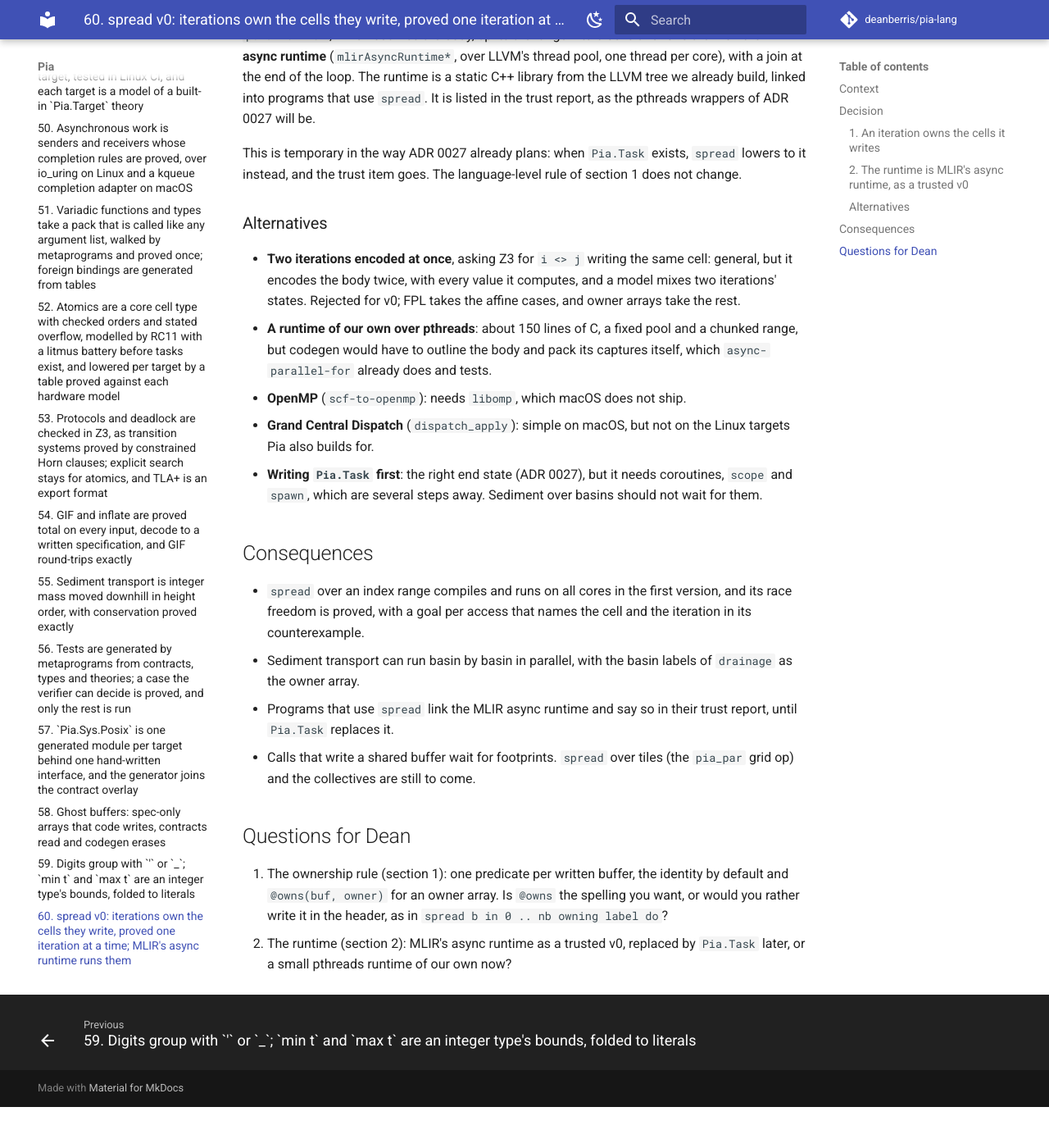
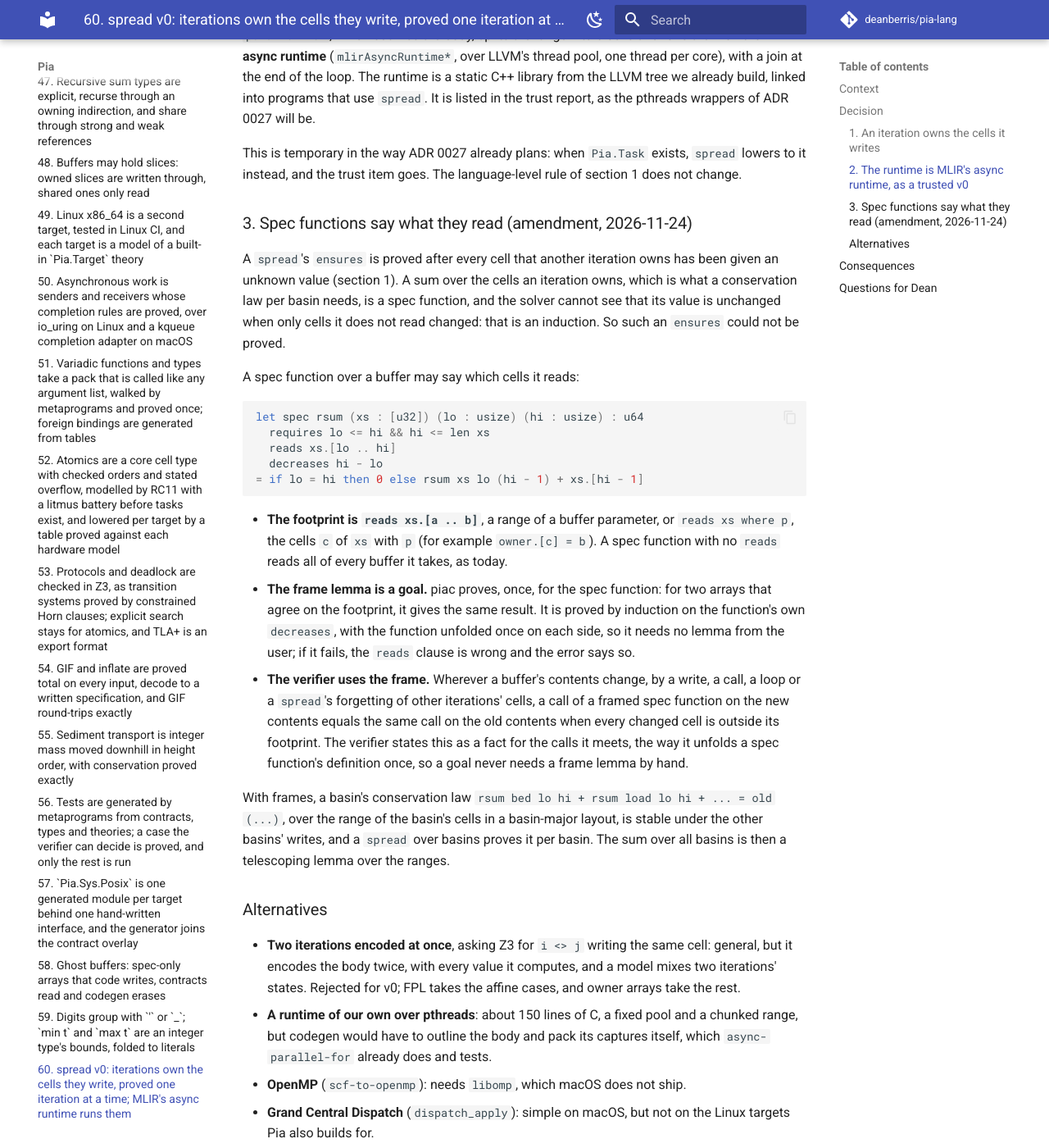
Before and after one commit to deanberris/pia-lang, an MkDocs documentation site: the page built from docs/adr/0060-spread-v0-ownership-and-runtime.md, in a window 1280 px wide and 1400 px high, scrolled down 2004 px. Shown: the whole window at 82% size. Built offline with MkDocs 1.6.1 and Material for MkDocs 9.7.7, drawn with Linux system fonts in a browser that asks for light colours; comment, search, counter and statistics services are not loaded; before the commit the page ends 3354 px from its top, so only the background shows below that; some of the changed text lies outside the part shown.

Commit message:
ADR 0060 amendment (Proposed): spec functions say what they read
Section 3: a spread's ensures is proved after other iterations' cells
are forgotten, and a sum over the cells an iteration owns cannot be
seen to survive that without induction. A spec function may now say
which cells it reads (reads xs.[a .. b], or reads xs where p); piac
proves the frame lemma once, by induction on its decreases, and the
verifier states the frame as a fact wherever a buffer changes outside
the footprint. This is what lets a spread over basins prove a
conservation law per basin. A third question for Dean: frames, or
per-iteration totals checked at run time.

Co-Authored-By: Claude Opus 5.5 <noreply@anthropic.com>
Claude-Session: https://claude.ai/code/session_01SkMSau8GYchC8LfRm5uTAt

````diff
--- a/docs/adr/0060-spread-v0-ownership-and-runtime.md
+++ b/docs/adr/0060-spread-v0-ownership-and-runtime.md
@@ -38,6 +38,26 @@ IRGen lowers `spread i in lo .. hi` to `scf.parallel`, and codegen runs MLIR's `
 
 This is temporary in the way ADR 0027 already plans: when `Pia.Task` exists, `spread` lowers to it instead, and the trust item goes. The language-level rule of section 1 does not change.
 
+### 3. Spec functions say what they read (amendment, 2026-11-24)
+
+A `spread`'s `ensures` is proved after every cell that another iteration owns has been given an unknown value (section 1). A sum over the cells an iteration owns, which is what a conservation law per basin needs, is a spec function, and the solver cannot see that its value is unchanged when only cells it does not read changed: that is an induction. So such an `ensures` could not be proved.
+
+A spec function over a buffer may say which cells it reads:
+
+```ocaml
+let spec rsum (xs : [u32]) (lo : usize) (hi : usize) : u64
+  requires lo <= hi && hi <= len xs
+  reads xs.[lo .. hi]
+  decreases hi - lo
+= if lo = hi then 0 else rsum xs lo (hi - 1) + xs.[hi - 1]
+```
+
+- **The footprint is `reads xs.[a .. b]`**, a range of a buffer parameter, or `reads xs where p`, the cells `c` of `xs` with `p` (for example `owner.[c] = b`). A spec function with no `reads` reads all of every buffer it takes, as today.
+- **The frame lemma is a goal.** piac proves, once, for the spec function: for two arrays that agree on the footprint, it gives the same result. It is proved by induction on the function's own `decreases`, with the function unfolded once on each side, so it needs no lemma from the user; if it fails, the `reads` clause is wrong and the error says so.
+- **The verifier uses the frame.** Wherever a buffer's contents change, by a write, a call, a loop or a `spread`'s forgetting of other iterations' cells, a call of a framed spec function on the new contents equals the same call on the old contents when every changed cell is outside its footprint. The verifier states this as a fact for the calls it meets, the way it unfolds a spec function's definition once, so a goal never needs a frame lemma by hand.
+
+With frames, a basin's conservation law `rsum bed lo hi + rsum load lo hi + ... = old (...)`, over the range of the basin's cells in a basin-major layout, is stable under the other basins' writes, and a `spread` over basins proves it per basin. The sum over all basins is then a telescoping lemma over the ranges.
+
 ### Alternatives
 
 - **Two iterations encoded at once**, asking Z3 for `i <> j` writing the same cell: general, but it encodes the body twice, with every value it computes, and a model mixes two iterations' states. Rejected for v0; FPL takes the affine cases, and owner arrays take the rest.
@@ -52,8 +72,10 @@ This is temporary in the way ADR 0027 already plans: when `Pia.Task` exists, `sp
 - Sediment transport can run basin by basin in parallel, with the basin labels of `drainage` as the owner array.
 - Programs that use `spread` link the MLIR async runtime and say so in their trust report, until `Pia.Task` replaces it.
 - Calls that write a shared buffer wait for footprints. `spread` over tiles (the `pia_par` grid op) and the collectives are still to come.
+- With `reads` frames (section 3), a spec function's value is known to survive writes outside what it reads. This helps sequential code too: the frame lemmas written by hand today, such as the sediment sum's `frame`, become facts the verifier states itself.
 
 ## Questions for Dean
 
 1. The ownership rule (section 1): one predicate per written buffer, the identity by default and `@owns(buf, owner)` for an owner array. Is `@owns` the spelling you want, or would you rather write it in the header, as in `spread b in 0 .. nb owning label do`?
 2. The runtime (section 2): MLIR's async runtime as a trusted v0, replaced by `Pia.Task` later, or a small pthreads runtime of our own now?
+3. Frames (section 3): `reads` clauses on spec functions, with a generated frame lemma, or (the weaker choice) per-iteration totals computed at run time, so that the global conservation law becomes a run-time check rather than a proof?
````
